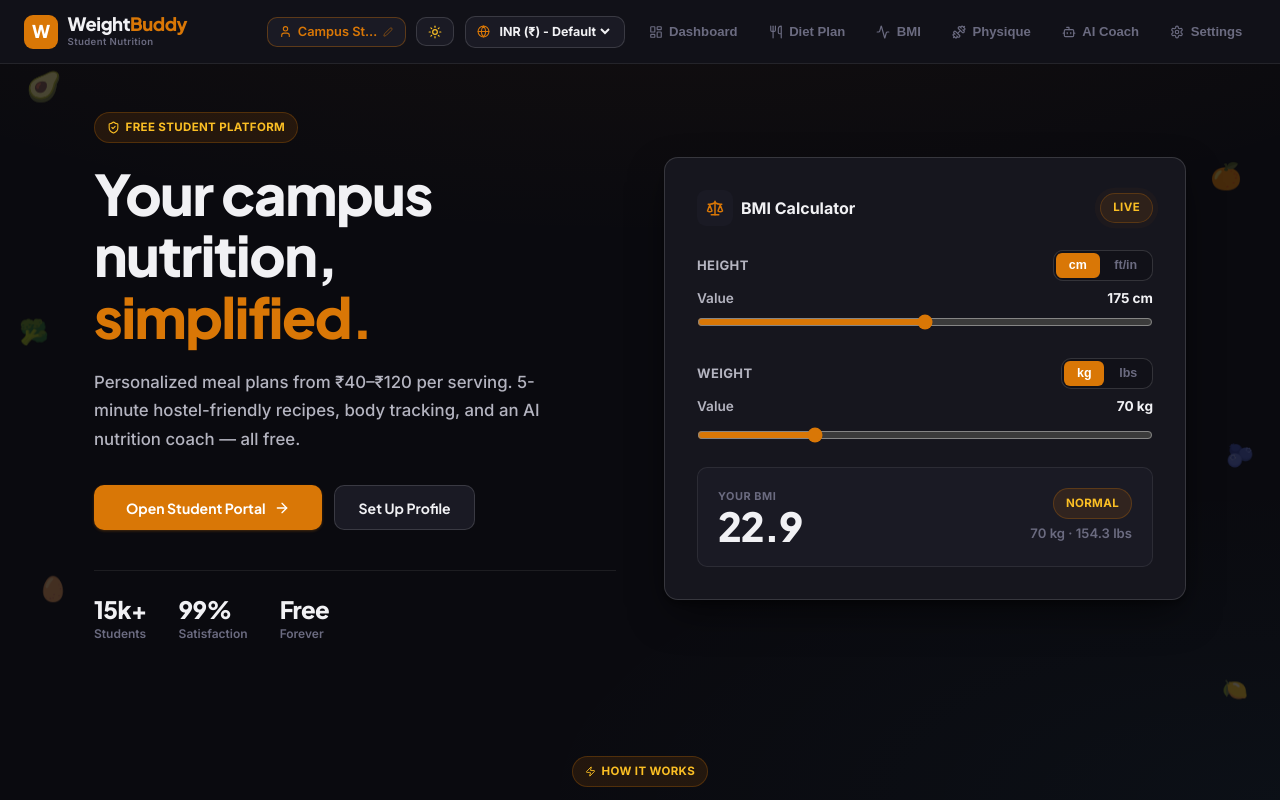
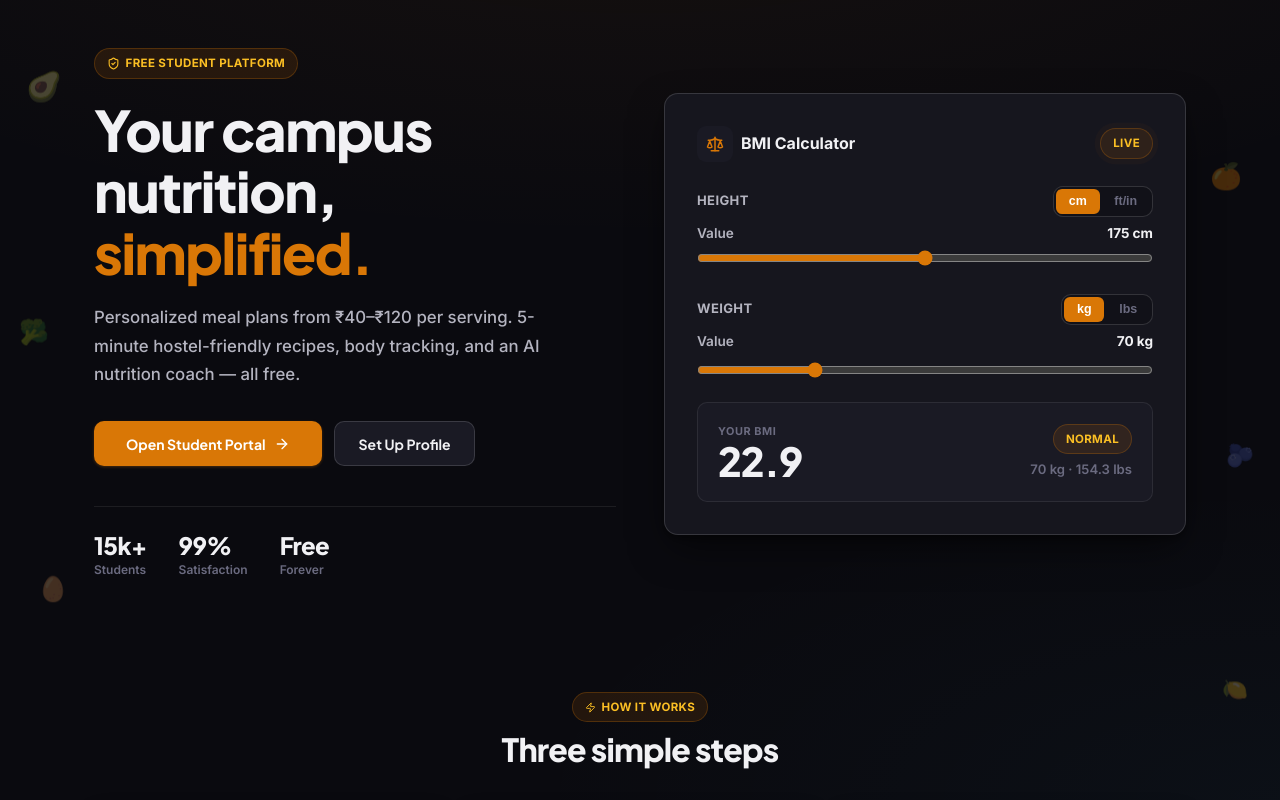
Before and after one commit to Kunalbhange/weight-buddy, a React (Vite) app: page / in a window 1280 px wide. Shown: the top 800 px of the page. Built offline with nearby package versions, Linux system fonts and the light colour scheme.

Commit message:
Hide navbar on landing page

```diff
--- a/src/App.jsx
+++ b/src/App.jsx
@@ -49,7 +49,9 @@ const AppContent = () => {
     <div style={{ display: 'flex', flexDirection: 'column', minHeight: '100vh', position: 'relative' }}>
       <Floating3DFoodCanvas />
 
-      <Navbar activeTab={activeTab} setActiveTab={setActiveTab} />
+      {activeTab !== 'landing' && (
+        <Navbar activeTab={activeTab} setActiveTab={setActiveTab} />
+      )}
       <main style={{ flex: 1, zIndex: 2, position: 'relative' }}>
         {renderCurrentPage()}
       </main>
```
